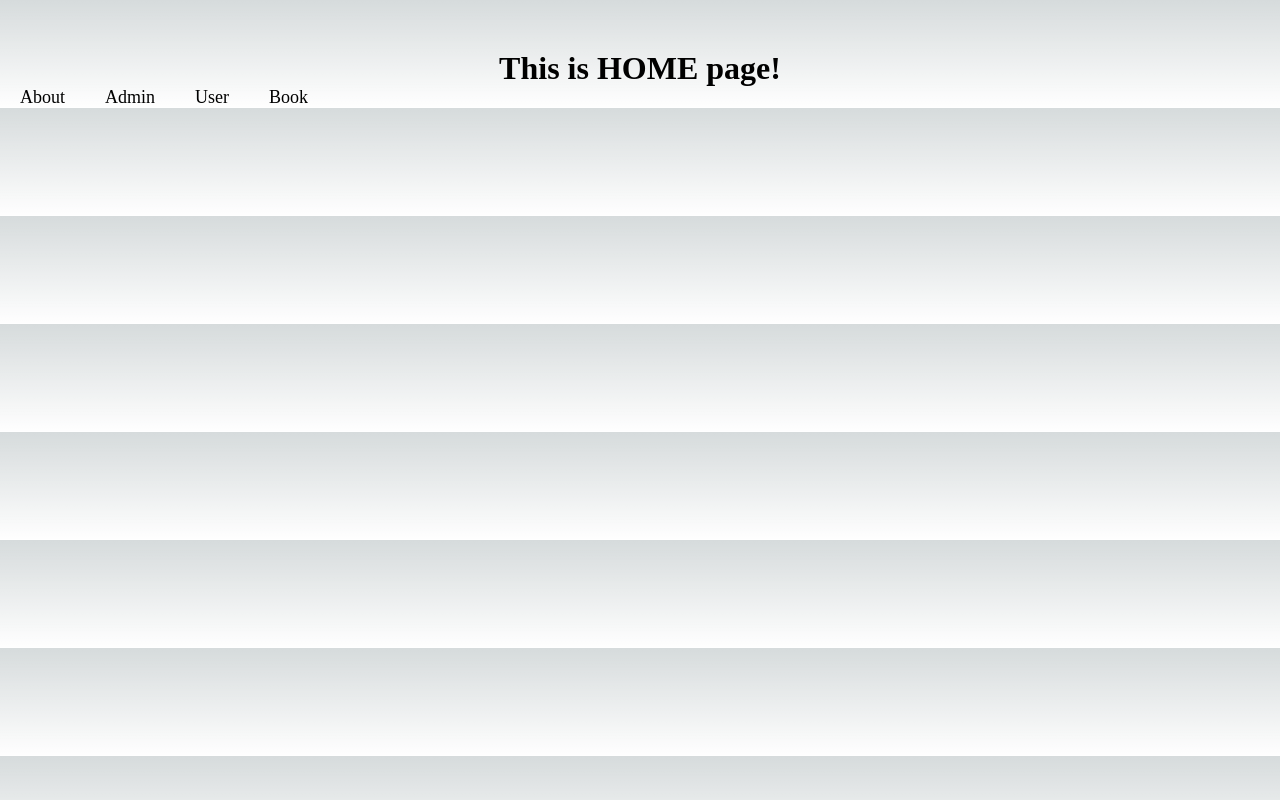
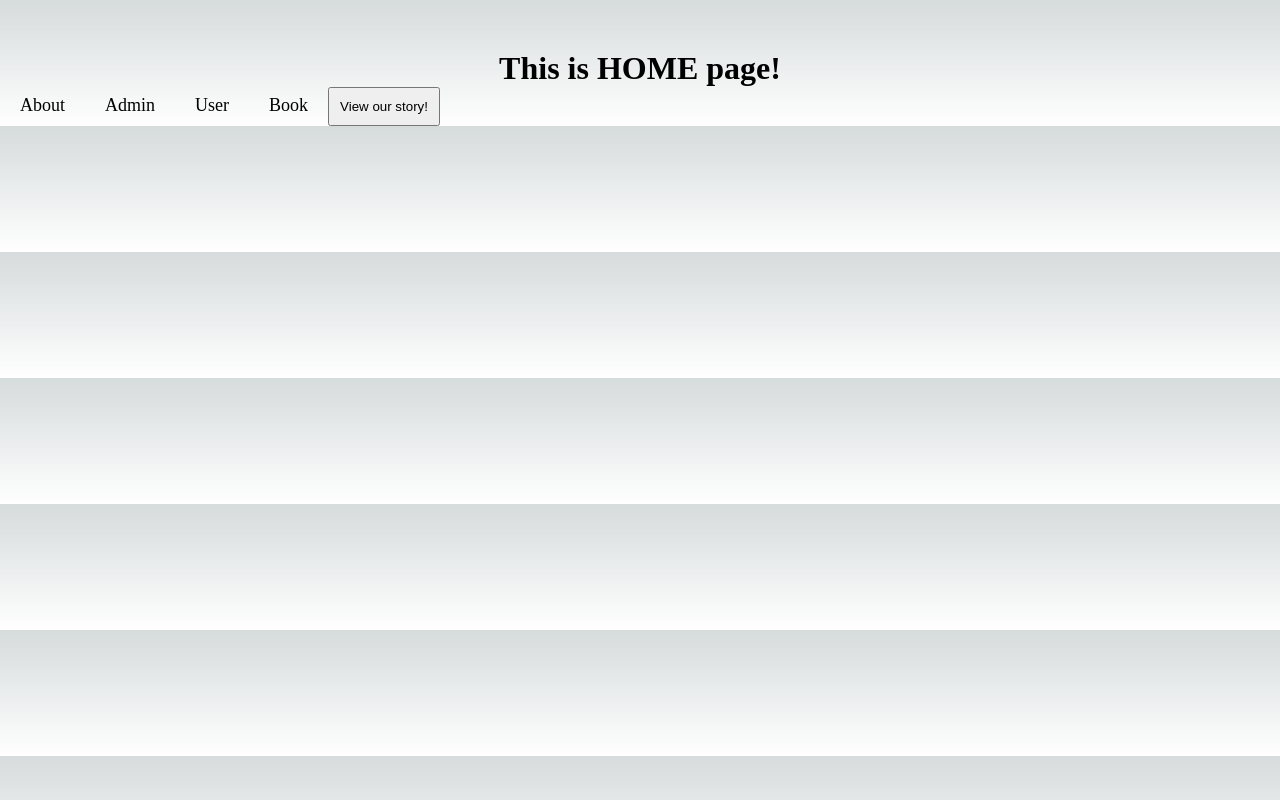
Before and after one commit to hlavu/next-routing, a Next.js app: page / in a window 1280 px wide. Built offline with nearby package versions, Linux system fonts and the light colour scheme.

Commit message:
Navigating programmatically

```diff
--- a/pages/index.tsx
+++ b/pages/index.tsx
@@ -1,5 +1,6 @@
 import Head from "next/head";
 import Link from "next/link";
+import { useRouter } from "next/router";
 
 import { Inter } from "next/font/google";
 import styles from "@/styles/Home.module.css";
@@ -7,6 +8,11 @@ import styles from "@/styles/Home.module.css";
 const inter = Inter({ subsets: ["latin"] });
 
 export default function Home() {
+  const router = useRouter();
+  const handleClicked = () => {
+    router.push("/about");
+    // router.replace("/about");
+  };
   return (
     <>
       <Head>
@@ -26,6 +32,9 @@ export default function Home() {
       <Link className={styles.link} href="/book">
         Book
       </Link>
+      <button className={styles.btn} onClick={handleClicked}>
+        View our story!
+      </button>
     </>
   );
 }
--- a/styles/Home.module.css
+++ b/styles/Home.module.css
@@ -10,3 +10,12 @@
 .link:hover {
   color: red;
 }
+
+.btn {
+  padding: 10px;
+  cursor: pointer;
+}
+
+.btn:hover {
+  opacity: 0.7;
+}
```
Also changed, not shown: 1 other file (tests, documents, lock files or other folders).
